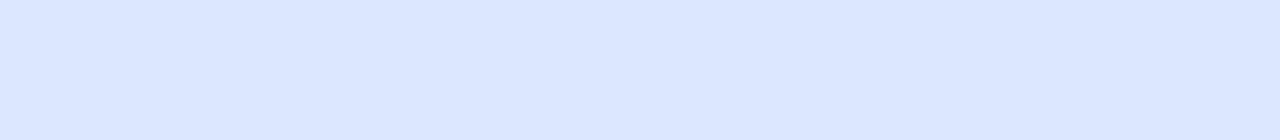
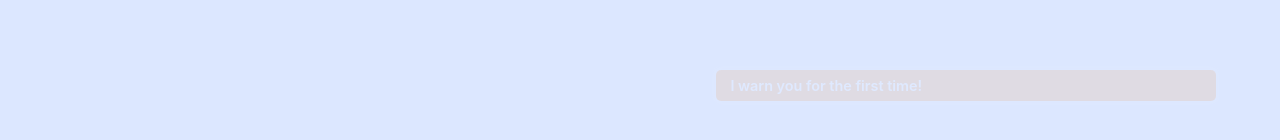
Before and after one commit to ivanburda1986/snippets, a React (Create React App) app: page / in a window 1280 px wide. Shown: the part 650-790 px from the top of the page. Built offline with nearby package versions, Linux system fonts and the light colour scheme; no server answers; the database is empty.

Commit message:
implemented the snackbar notif

```diff
--- a/src/components/Message/Message.module.css
+++ b/src/components/Message/Message.module.css
@@ -1,21 +1,38 @@
 .Message {
   position: absolute;
-  top: 100px;
-  left: 5%;
-  width: 300px;
+  top: 90vh;
+  right: 5vw;
+  width: 90vw;
+  max-width: 500px;
   background-color: rgb(221, 22, 22);
   color: #fff;
   padding: 0.5em 1em;
-  margin: 0.5em;
+  margin: 0 auto;
   font-size: 0.9rem;
   border-radius: 5px;
   box-shadow: 0px 0px 3px 3px #ffffff60;
   opacity: 0.9;
+  font-weight: 600;
+}
+
+.Message-warning {
+  background-color: rgb(255, 126, 6);
+  color: white;
+}
+
+.Message-error {
+  background-color: crimson;
+  color: white;
+}
+
+.Message-success {
+  background-color: green;
+  color: white;
 }
 
 .Disappear {
   animation-name: disappear;
-  animation-duration: 2s;
+  animation-duration: 5s;
   animation-iteration-count: 1;
 }
 
--- a/src/components/Message/Message.tsx
+++ b/src/components/Message/Message.tsx
@@ -3,15 +3,15 @@ import styles from "./Message.module.css";
 import { message } from "../../config/config";
 
 export function Message({ type, text }: message) {
-  const [mgsClasses, setMsgClasses] = React.useState([styles.Message]);
+  const [mgsClasses, setMsgClasses] = React.useState([styles.Message, styles[`Message-${type}`]]);
   const [hide, setHide] = React.useState(false);
   React.useEffect(() => {
     setTimeout(function () {
       setMsgClasses(mgsClasses.concat(styles.Disappear));
-    }, 2000);
+    }, 2500);
     setTimeout(function () {
       setHide(true);
-    }, 3500);
+    }, 7500);
   }, []);
 
   return (
```
